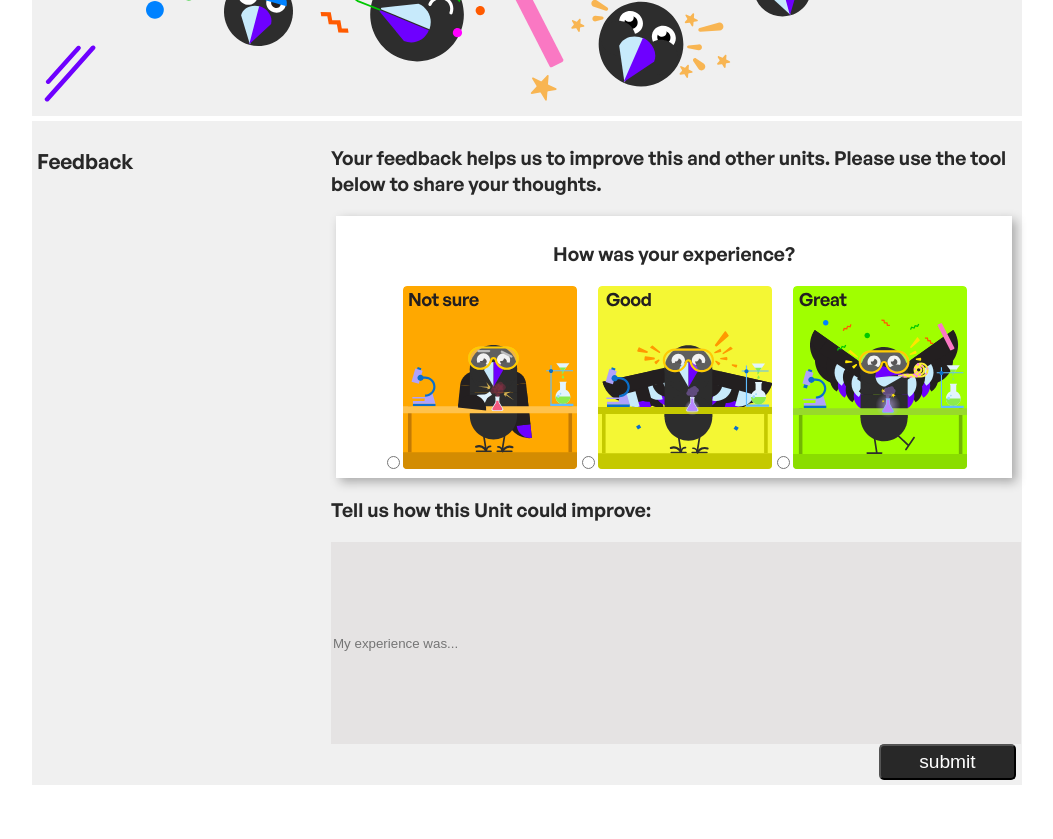
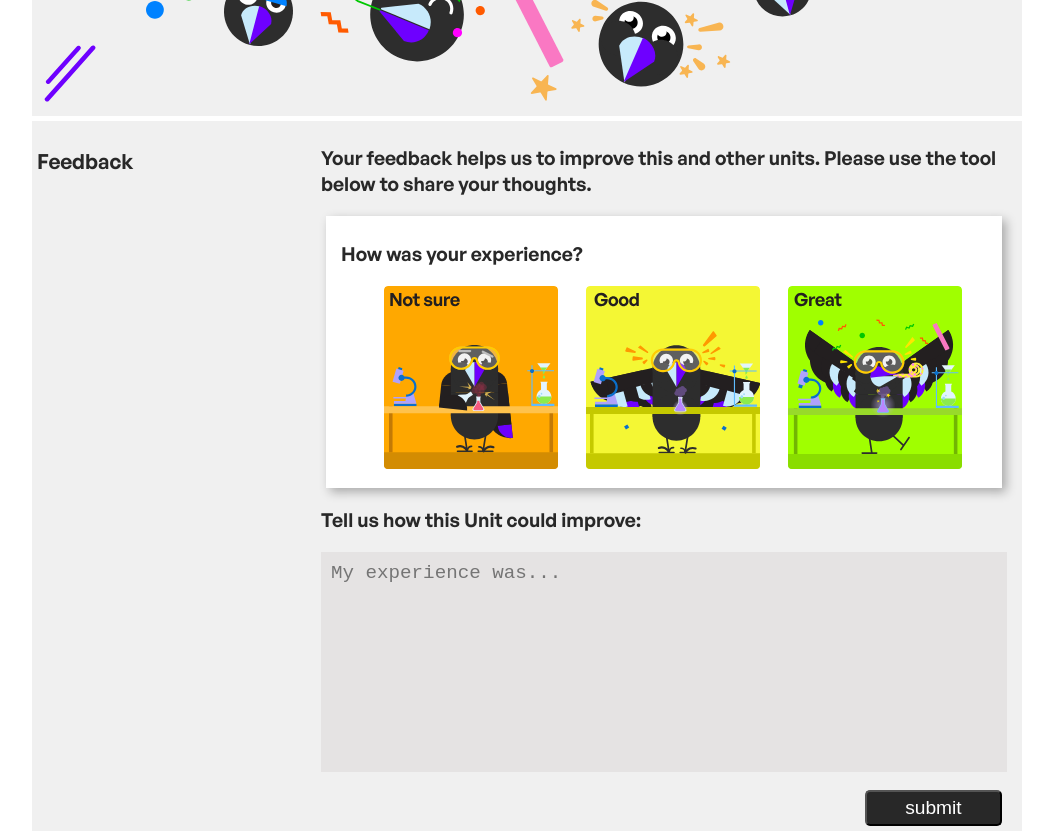
Before and after one commit to c4r-dev/r2r-feed-back-v1, a Next.js app: page / in a window 1280 px wide. Shown: the part 320-1159 px from the top of the page, without its empty margins (113-1166 px from the left). Before the commit the page ends 1113 px from the top, so only its background shows below. Built offline with nearby package versions, Linux system fonts and the light colour scheme.

Commit message:
clear fields upon submission + styling

```diff
--- a/app/globals.css
+++ b/app/globals.css
@@ -38,7 +38,6 @@
 .sub-header h1 {
   margin: 5px;
   padding: 5px;
-  /* font-weight: bold; */
   font-size: 1.5rem;
   margin: 0px;
   padding: 0px;
@@ -59,6 +58,7 @@
 }
 .section-content{
   width: 70%;
+  margin-right: 10px;
 }
 
 .section-content p{
@@ -72,14 +72,32 @@
    box-shadow: 4px 4px 10px 0px rgba(0, 0, 0, 0.3);
 }
 
-.flex-container2  input{
-  width: 100%;
-  height: 200px;
-  background-color: #e5e3e3;
-  border-width: 0px;
-  border-color: #282828;
+.widget-container{
+  flex-direction: column;
+  justify-content: flex-start;
+  /* padding: 10px; */
+}
+.widget-container p{
+  padding-left: 10px;
+}
+
+.widget-header{
   display: flex;
-  text-align: start;
+  text-align: left;
+  align-self: flex-start;
+}
+
+.widget-input{
+  display: flex;
+  flex-direction: row;
+  justify-content: center;
+  align-items: center;
+  gap: 10px;
+  margin-bottom: 10px;
+}
+.widget-input input{
+  width: 0px;
+  height: 0px;
 }
 
 .flex-container2  button{
@@ -97,3 +115,19 @@
   max-width: 1000px;
   margin: 0 auto;
 }
+
+.widget-input input:checked + label img {
+  /* box-shadow: 0 0 10px rgba(0, 0, 0, 0.5); */
+  box-shadow: 0 0 10px #6f00ff;
+  border-radius: 5px;
+}
+
+.widget-text-input{
+  height: 200px;
+  background-color: #e5e3e3;
+  border-width: 0px;
+  border-color: #282828;
+  font-size: 1.2rem;
+  padding: 10px;
+  resize: none;
+}
--- a/app/page.js
+++ b/app/page.js
@@ -40,10 +40,14 @@ export default function FeedBack() {
             });
 
             if (res.ok) {
+                // Clear the input fields
+                setAnswerq1("");
+                setFBTool("");
+                console.log("Answer submitted successfully");
                 // router.push("/closeWindow");
-                console.log("Answer submitted successfully");
             } else {
                 console.log("Failed to create an answer.");
+                alert("There was an error submitting your feedback. Please try again.");
                 throw new Error("Failed to create an answer.");
             }
         } catch (error) {
@@ -82,9 +86,9 @@ export default function FeedBack() {
                             <p className={myFont.className} >Your feedback helps us to improve this and other
                             units. Please use the tool below to share your
                             thoughts.</p>
-                        <div className="flex-container">
-                        <p className={myFont.className }>How was your experience?</p>
-                        <div >
+                        <div className="flex-container widget-container">
+                            <p className={myFont.className + " widget-header"}>How was your experience?</p>
+                        <div className="widget-input">
                         <input
                                 type="radio"
                                 name="fbtoolanswer"
@@ -140,13 +144,14 @@ export default function FeedBack() {
                            <p className={myFont.className}>Tell us how this Unit could improve:</p>
                         </div>
                         <div className="flex-container2">
-                            <input
+                            <textarea
                                 onChange={(e) => setAnswerq1(e.target.value)}
                                 value={answerQ1}
-                                className="border border-slate-500 px-8 py-2"
                                 type="text"
                                 placeholder="My experience was..."
+                                className="widget-text-input"
                             />
+                            <br></br>
                             <button type="submit">submit</button>
                         </div>
                     </div>
```
